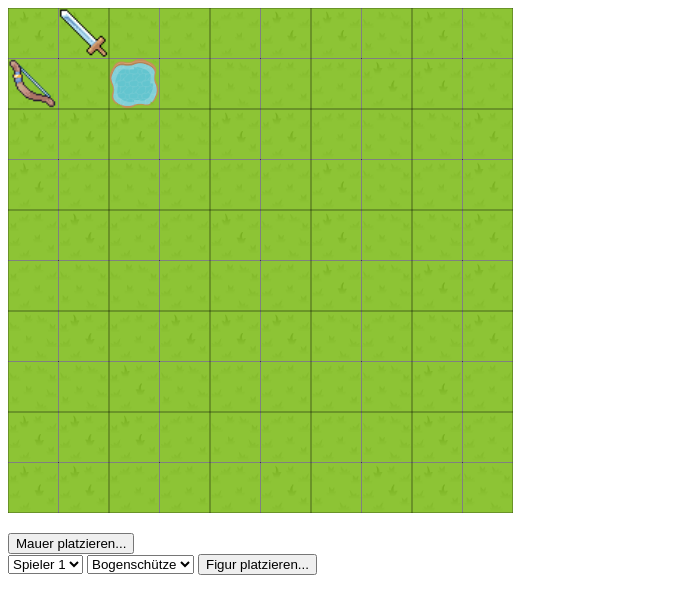
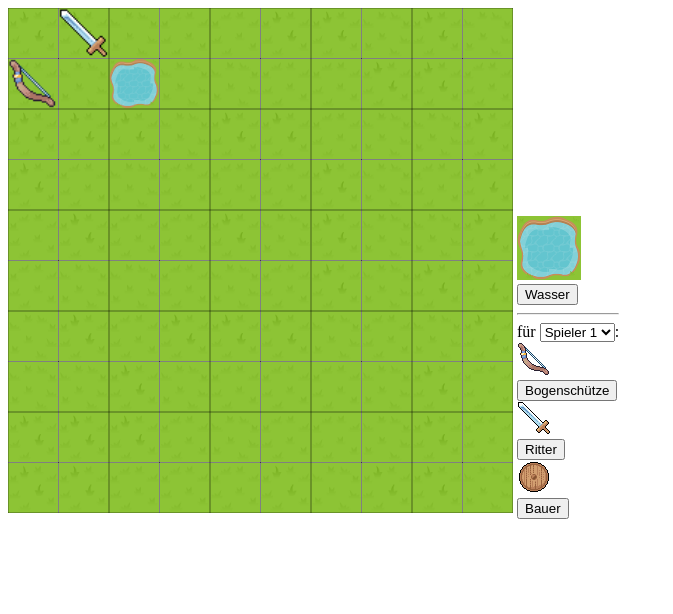
Before and after one commit to TomTasche/chesscraft, a plain HTML site: page index.html in a window 1280 px wide. Shown: the whole page, without its empty margins (0-673 px from the left). Drawn offline with Linux system fonts and the light colour scheme.

Commit message:
cleanup controls, show with images

```diff
--- a/character.js
+++ b/character.js
@@ -74,10 +74,6 @@
             return true;
         }
 
-        function getAsset() {
-            return ASSETS[type];
-        }
-
         function toString() {
             return type;
         }
@@ -91,7 +87,6 @@
         bridge.getType = getType;
         bridge.getPlayer = getPlayer;
         bridge.isMovePossible = isMovePossible;
-        bridge.getAsset = getAsset;
         bridge.toString = toString;
 
         return bridge;
@@ -104,5 +99,7 @@
     ASSETS[clazz.TYPE_KNIGHT] = "knight_PLAYER.png";
     ASSETS[clazz.TYPE_PAWN] = "pawn_PLAYER.png";
 
+    clazz.ASSETS = ASSETS;
+
     window.Character = clazz;
 })();
--- a/field.js
+++ b/field.js
@@ -20,10 +20,6 @@
             type = typeParameter;
         }
 
-        function getAsset() {
-          return ASSETS[type];
-        }
-
         function toString() {
             if (occupant) {
                 return occupant.toString();
@@ -38,7 +34,6 @@
         bridge.setOccupant = setOccupant;
         bridge.getType = getType;
         bridge.setType = setType;
-        bridge.getAsset = getAsset;
         bridge.toString = toString;
 
         return bridge;
@@ -49,5 +44,7 @@
     ASSETS[clazz.TYPE_GRASS] = "grass_RANDOM.png";
     ASSETS[clazz.TYPE_WATER] = "water.png";
 
+    clazz.ASSETS = ASSETS;
+
     window.Field = clazz;
 })();
--- a/game.js
+++ b/game.js
@@ -46,7 +46,7 @@
         grid[x][y].setOccupant(character);
     }
 
-    function addWall(x, y) {
+    function addWater(x, y) {
         var field = grid[x][y];
         field.setType(Field.TYPE_WATER);
     }
@@ -175,7 +175,7 @@
     bridge.getGridSize = getGridSize;
     bridge.getGrid = getGrid;
     bridge.addCharacter = addCharacter;
-    bridge.addWall = addWall;
+    bridge.addWater = addWater;
     bridge.getCharacter = getCharacter;
     bridge.moveCharacter = moveCharacter;
     bridge.isVerticalMove = isVerticalMove;
--- a/index.html
+++ b/index.html
@@ -5,22 +5,37 @@
     .hidden {
         display: none;
     }
+
+    .container-controls {
+        display: inline-block;
+    }
+
+    .character-button {
+        display: block;
+    }
+
+    .character-button-active {
+        background-color: burlywood;
+    }
 </style>
 
 <div class="loading">Wird geladen...</div>
 <canvas id="canvas" class="hidden"></canvas>
 
-<p class="container-controls hidden">
-    <button class="button-place-water"></button>
+<div class="container-controls hidden">
+    <div class="container-fields"></div>
 
-    <br>
+    <hr>
+    für <select class="select-player"></select>:
 
-    <select class="select-player"></select>
+    <div class="container-characters"></div>
+</div>
 
-    <select class="select-character"></select>
-
-    <button class="button-place-character"></button>
-</p>
+<script type="text/html" id="character-template">
+    <div>
+        <button class="character-button" />
+    </div>
+</script>
 
 <script src="jquery.js"></script>
 
--- a/index.js
+++ b/index.js
@@ -1,12 +1,39 @@
 (function() {
-    var isWallMode = false;
+    var isWaterMode = false;
     var isCharacterMode = false;
 
-    var waterButton = $(".button-place-water");
-    var characterButton = $(".button-place-character");
+    var characterTemplate = $("#character-template");
 
+    var controlsContainer = $(".container-controls");
+    var charactersContainer = $(".container-characters");
+    var fieldsContainer = $(".container-fields");
     var playerSelect = $(".select-player");
-    var characterSelect = $(".select-character");
+
+    function addField(container, type, name) {
+        var characterContainer = $(characterTemplate.html());
+
+        var button = characterContainer.find(".character-button");
+        button.attr("value", type);
+        button.text(name);
+
+        button.click(function() {
+            isWaterMode = !isWaterMode;
+            isCharacterMode = false;
+
+            controlsContainer.find(".character-button").removeClass("character-button-active");
+            button.toggleClass("character-button-active", isWaterMode);
+
+            toggleCharacterMode();
+            toggleWaterMode();
+        });
+
+        var asset = Field.ASSETS[type];
+        var img = Ui.getImageForAsset(asset);
+
+        characterContainer.prepend(img);
+
+        container.append(characterContainer);
+    }
 
     function addPlayer(select, playerNumber) {
         var option = $("<option>");
@@ -16,44 +43,55 @@
         select.append(option);
     }
 
-    function addCharacter(select, type, name) {
-        var option = $("<option>");
-        option.attr("value", type);
-        option.text(name);
+    function addCharacter(container, type, name) {
+        var characterContainer = $(characterTemplate.html());
 
-        select.append(option);
+        var button = characterContainer.find(".character-button");
+        button.attr("value", type);
+        button.text(name);
+
+        button.click(function() {
+            isCharacterMode = !isCharacterMode;
+            isWaterMode = false;
+
+            controlsContainer.find(".character-button").removeClass("character-button-active");
+            button.toggleClass("character-button-active", isCharacterMode);
+
+            toggleWaterMode();
+            toggleCharacterMode(type);
+        });
+
+        var player = playerSelect.val();
+        var asset = Character.ASSETS[type];
+        var img = Ui.getImageForAsset(asset, player);
+
+        characterContainer.prepend(img);
+
+        container.append(characterContainer);
     }
 
-    function toggleWallMode() {
-        var text;
+    function toggleWaterMode() {
         var mode;
-        if (isWallMode) {
-            text = "Mauer platzieren beenden.";
+        if (isWaterMode) {
             mode = Ui.MODE_WATER;
         } else {
-            text = "Mauer platzieren...";
             mode = Ui.MODE_MOVE;
         }
-        waterButton.text(text);
 
         Ui.setMode(mode);
     }
 
-    function toggleCharacterMode() {
-        var text;
+    function toggleCharacterMode(type) {
         var mode;
+        var data = {};
         if (isCharacterMode) {
-            text = "Figur platzieren beenden.";
             mode = Ui.MODE_CHARACTER;
+
+            data[Ui.MODE_DATA_CHARACTER_TYPE] = type;
+            data[Ui.MODE_DATA_PLAYER] = playerSelect.val();
         } else {
-            text = "Figur platzieren...";
             mode = Ui.MODE_MOVE;
         }
-        characterButton.text(text);
-
-        var data = {};
-        data[Ui.MODE_DATA_CHARACTER_TYPE] = characterSelect.val();
-        data[Ui.MODE_DATA_PLAYER] = playerSelect.val();
 
         Ui.setMode(mode, data);
     }
@@ -64,7 +102,7 @@
     Game.addCharacter(1, Character.TYPE_KNIGHT, 0, 1);
     Game.addCharacter(2, Character.TYPE_ARCHER, 4, 3);
 
-    Game.addWall(1, 2);
+    Game.addWater(1, 2);
 
     var character = Game.getCharacter(4, 3);
     Game.moveCharacter(character, 1, 0);
@@ -72,35 +110,19 @@
     uiPromise.done(function() {
         Ui.render();
 
+        Ui.setMode(Ui.MODE_MOVE);
+
+        addPlayer(playerSelect, 1);
+        addPlayer(playerSelect, 2);
+
+        addCharacter(charactersContainer, Character.TYPE_ARCHER, "Bogenschütze");
+        addCharacter(charactersContainer, Character.TYPE_KNIGHT, "Ritter");
+        addCharacter(charactersContainer, Character.TYPE_PAWN, "Bauer");
+
+        addField(fieldsContainer, Field.TYPE_WATER, "Wasser");
+
         $(".loading").addClass("hidden");
         $("#canvas").removeClass("hidden");
         $(".container-controls").removeClass("hidden");
     });
-
-    Ui.setMode(Ui.MODE_MOVE);
-
-    toggleWallMode();
-    waterButton.click(function() {
-        isWallMode = !isWallMode;
-        isCharacterMode = false;
-
-        toggleCharacterMode();
-        toggleWallMode();
-    });
-
-    toggleCharacterMode();
-    characterButton.click(function() {
-        isCharacterMode = !isCharacterMode;
-        isWallMode = false;
-
-        toggleWallMode();
-        toggleCharacterMode();
-    });
-
-    addPlayer(playerSelect, 1);
-    addPlayer(playerSelect, 2);
-
-    addCharacter(characterSelect, Character.TYPE_ARCHER, "Bogenschütze");
-    addCharacter(characterSelect, Character.TYPE_KNIGHT, "Ritter");
-    addCharacter(characterSelect, Character.TYPE_PAWN, "Bauer");
 })();
--- a/ui.js
+++ b/ui.js
@@ -114,7 +114,7 @@
         } else if (currentMode === MODE_WATER) {
             var character = Game.getCharacter(x, y);
             if (!character) {
-                Game.addWall(x, y);
+                Game.addWater(x, y);
             }
         } else if (currentMode === MODE_CHARACTER) {
             var characterType = currentModeData[MODE_DATA_CHARACTER_TYPE];
@@ -171,7 +171,7 @@
                     context.drawImage(backgroundImage, xDistance, yDistance, CHARACTER_SIZE, CHARACTER_SIZE);
                 }
 
-                var fieldAsset = field.getAsset();
+                var fieldAsset = Field.ASSETS[field.getType()];
                 var fieldImage = getImageForAsset(fieldAsset);
                 context.drawImage(fieldImage, xDistance, yDistance, CHARACTER_SIZE, CHARACTER_SIZE);
 
@@ -184,7 +184,7 @@
 
                     context.strokeStyle = "black";
 
-                    var characterAsset = character.getAsset();
+                    var characterAsset = Character.ASSETS[character.getType()];
                     var characterImage = getImageForAsset(characterAsset, character.getPlayer());
 
                     context.drawImage(characterImage, xDistance, yDistance, CHARACTER_SIZE, CHARACTER_SIZE);
@@ -217,6 +217,7 @@
     var bridge = {};
 
     bridge.initialize = initialize;
+    bridge.getImageForAsset = getImageForAsset;
     bridge.render = render;
     bridge.setMode = setMode;
 
```
